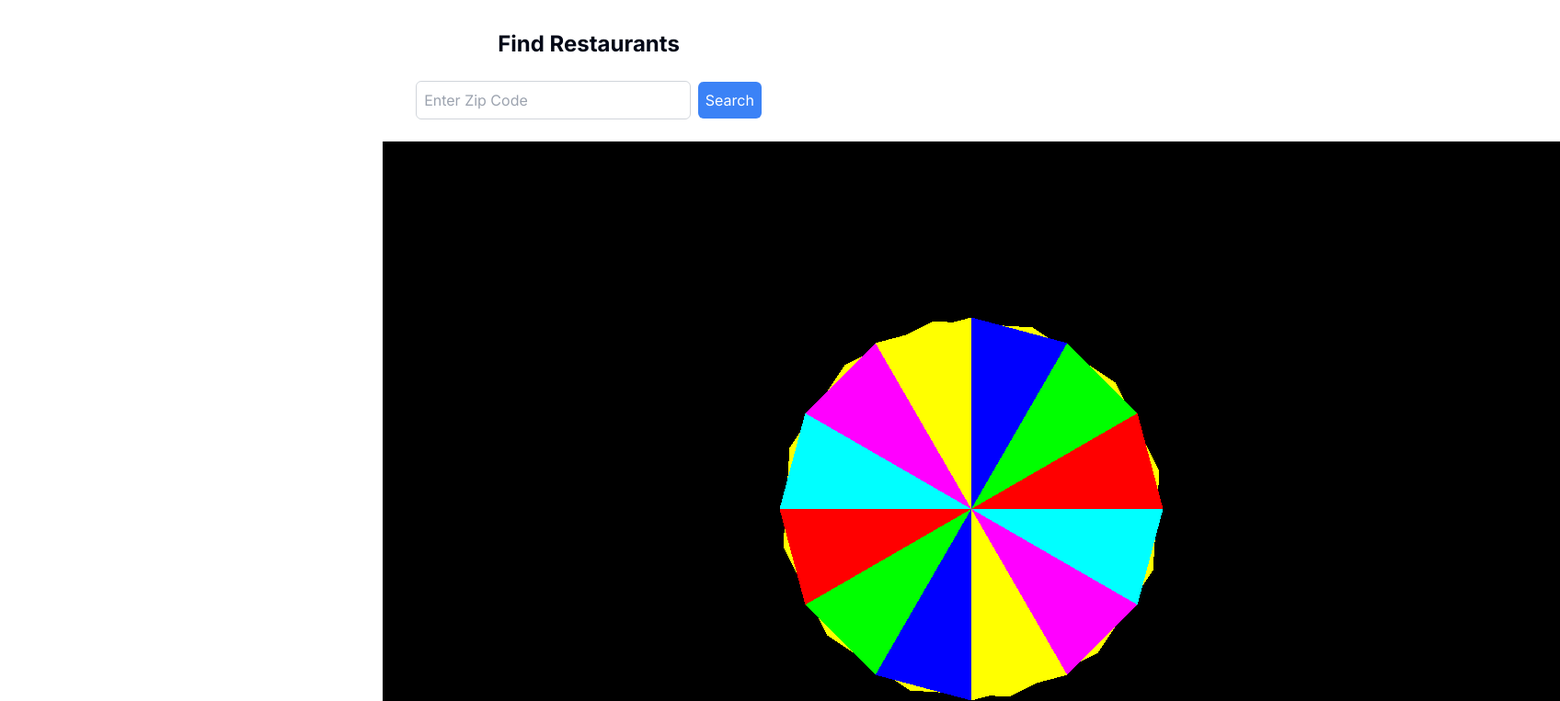
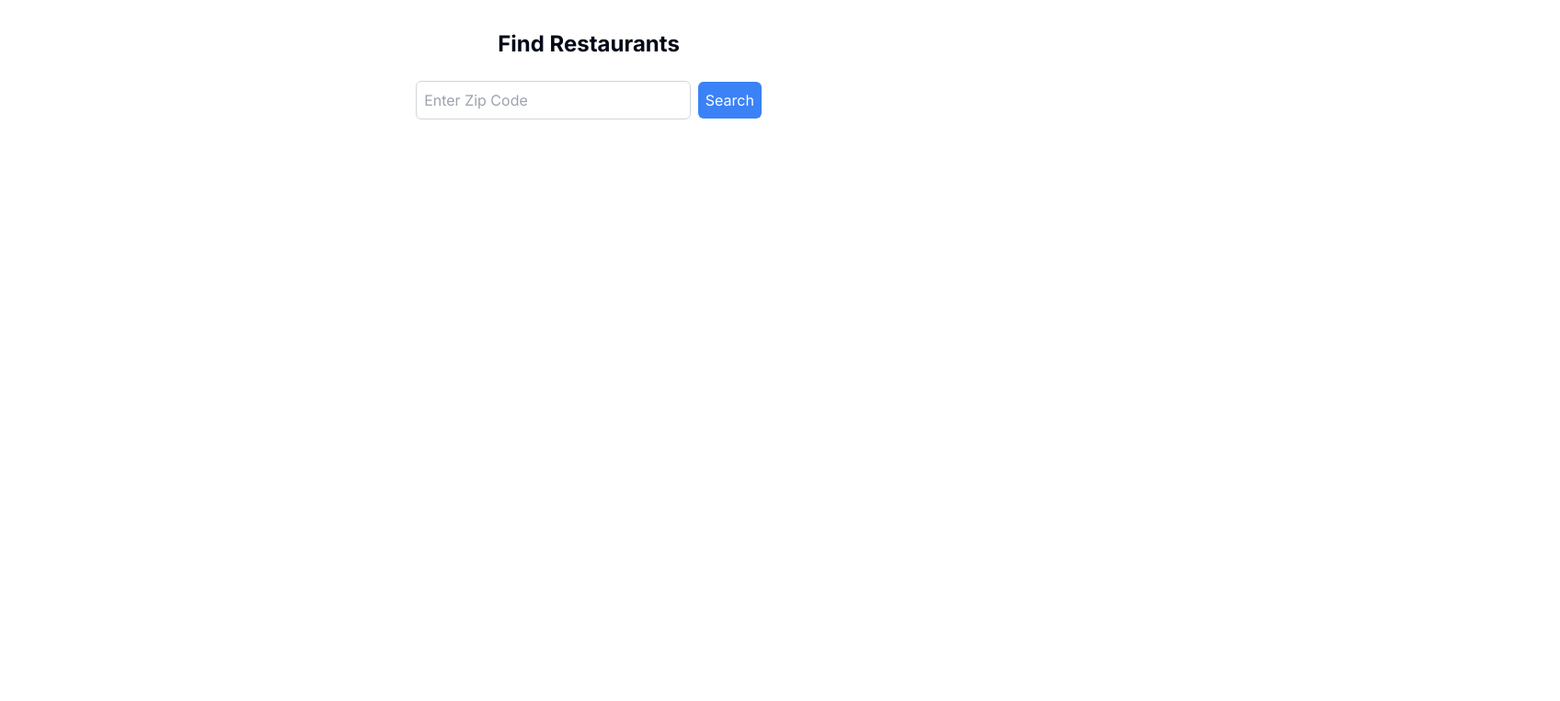
Before and after one commit to omeryildirim0/wheel, a Next.js app: page / in a window 1280 px wide. Shown: the top 763 px of the page at 92% size, 1696 px wide, since content can reach past the window. Built offline with nearby package versions, Linux system fonts and the light colour scheme.

Commit message:
3d wheel commented out for now

```diff
--- a/app/page.tsx
+++ b/app/page.tsx
@@ -42,7 +42,7 @@ const Home = () => {
 
       {wheelVisible && <Wheel restaurants={restaurants.map((r: any) => r.name)} />}
 
-      <WheelThreeD />
+      {/* <WheelThreeD /> */}
     </div>
   );
 };
```
